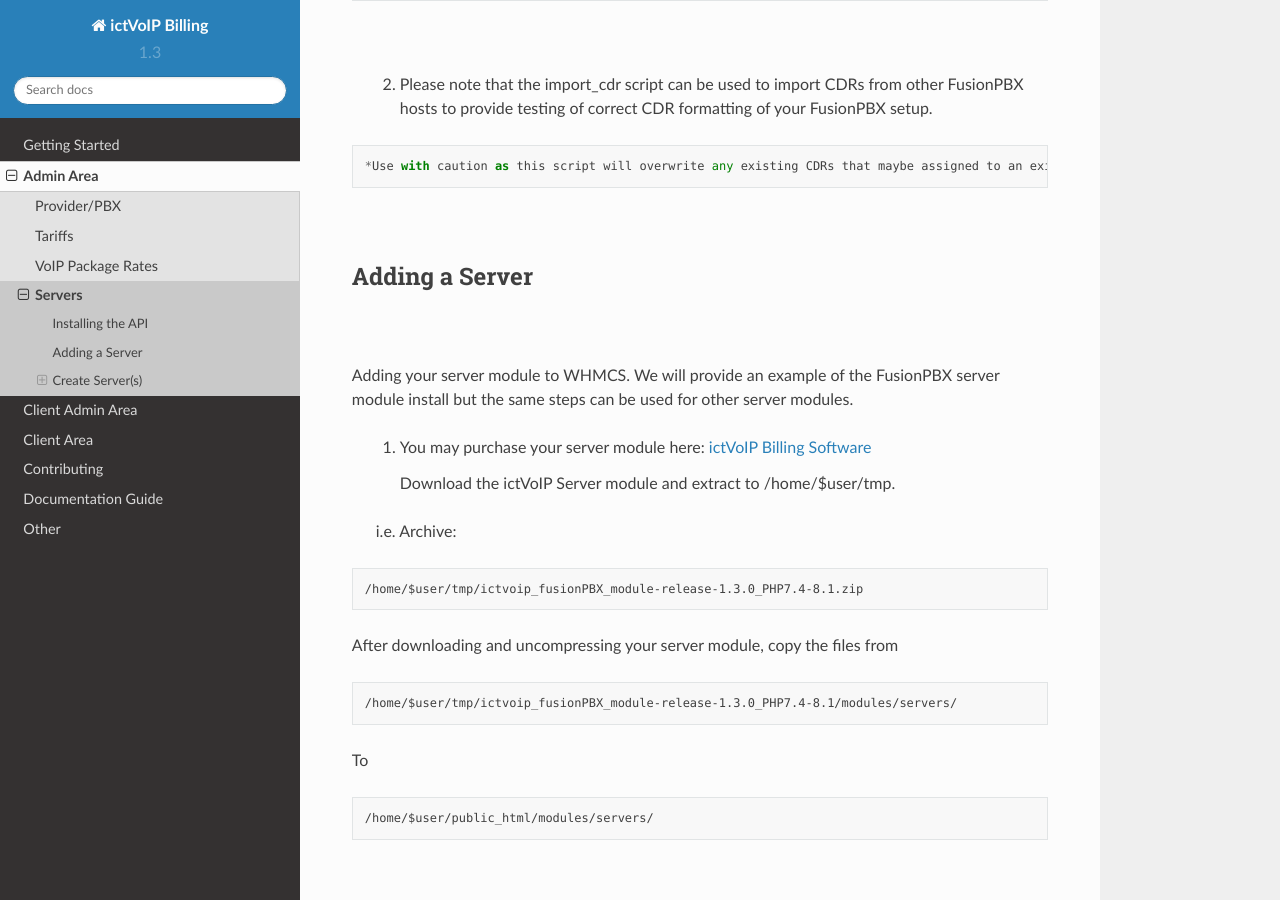
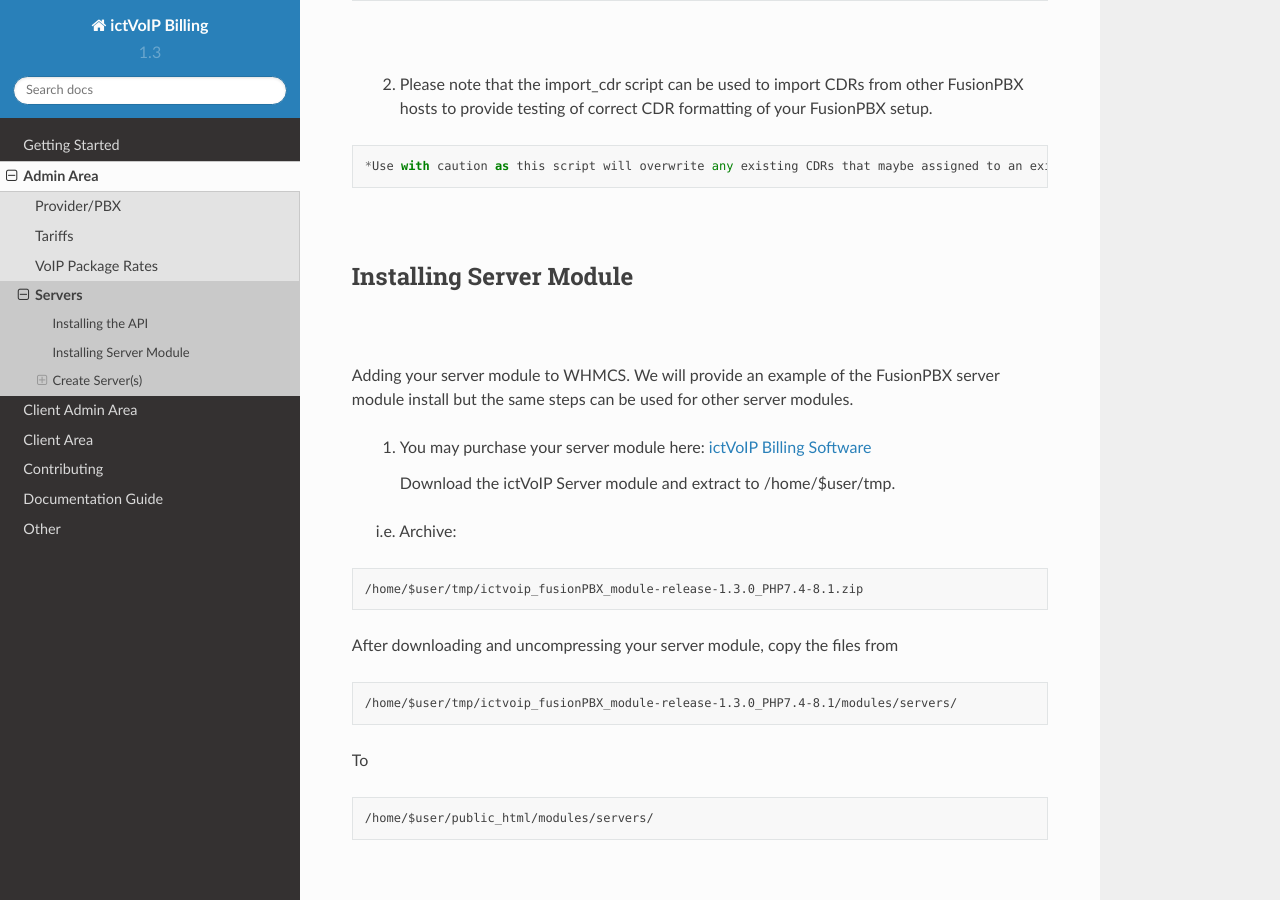
Before and after one commit to ictvoip/ictvoip-docs, a Sphinx documentation site: the page built from docs/source/admin/servers.rst, in a window 1280 px wide and 900 px high, scrolled down 1342 px. Built offline with Sphinx 7.4.7 and the Read the Docs theme 2.0.0, drawn with Linux system fonts in a browser that asks for light colours; pages that are not in the unit, such as notebooks, are missing from menus.

Commit message:
Update servers.rst

```diff
--- a/docs/source/admin/servers.rst
+++ b/docs/source/admin/servers.rst
@@ -52,8 +52,8 @@ This example will provide the steps required to place the APIs onto your FusionP
 |
 
 
-Adding a Server
-****************
+Installing Server Module
+**************************
 |
 Adding your server module to WHMCS. We will provide an example of the FusionPBX server module install but the same steps can be used for other server modules.
 
```
